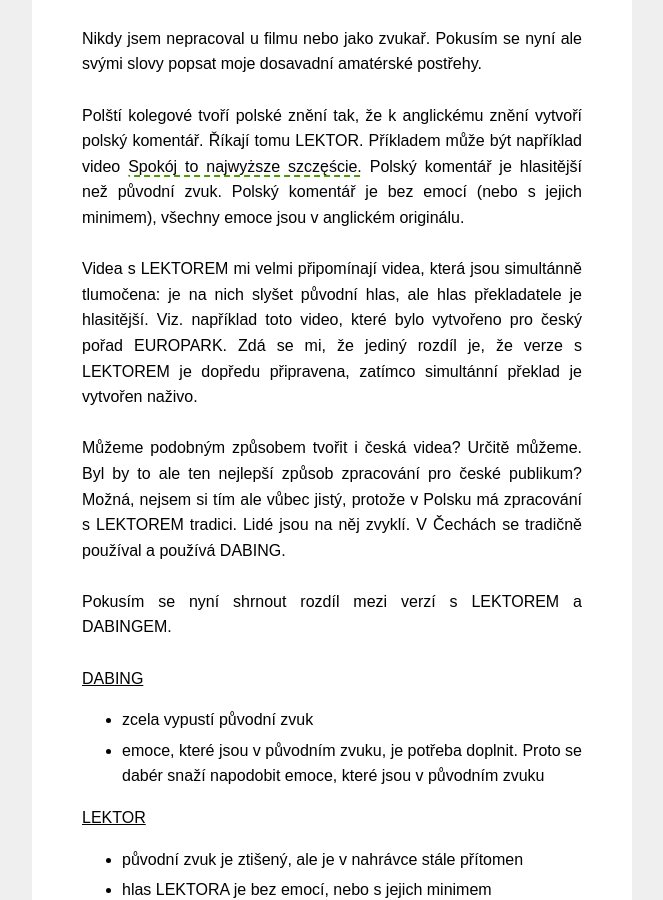
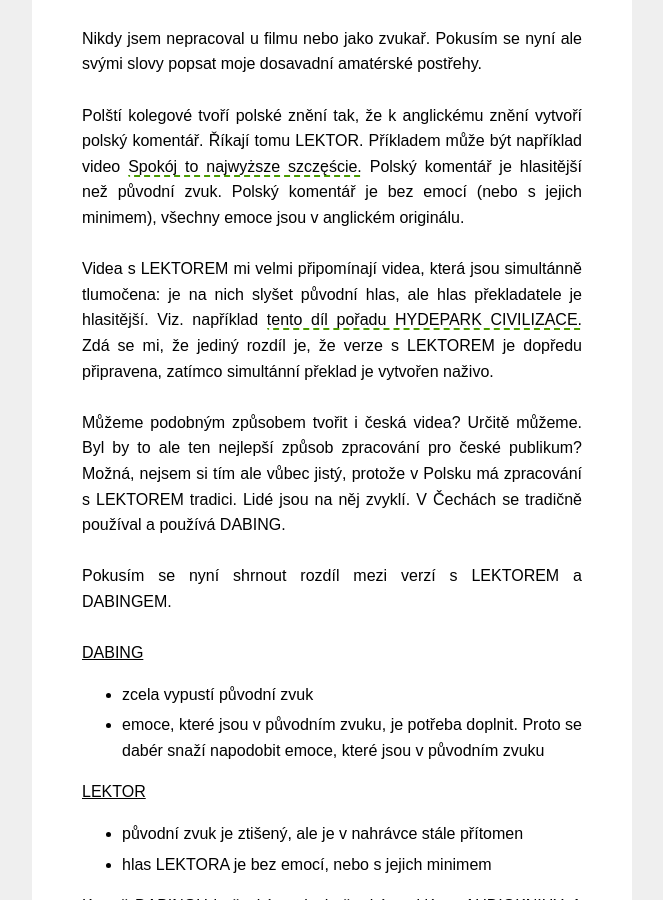
Before and after one commit to Borek78/jak-tvorit-panditu, a Jekyll site: the page built from poznamky-k-tvorbe-ceskeho-zneni-videi-ajahna-brahma.md, in a window 1280 px wide and 900 px high, scrolled down 566 px. Shown: the whole window, without its empty margins (308-971 px from the left). Built offline with Jekyll 4.4.1, drawn with Linux system fonts in a browser that asks for light colours.

Commit message:
pridan odkaz na HYDE PARK

```diff
--- a/poznamky-k-tvorbe-ceskeho-zneni-videi-ajahna-brahma.md
+++ b/poznamky-k-tvorbe-ceskeho-zneni-videi-ajahna-brahma.md
@@ -13,7 +13,7 @@ Nikdy jsem nepracoval u filmu nebo jako zvukař. Pokusím se nyní ale svými sl
 
 Polští kolegové tvoří polské znění tak, že k anglickému znění vytvoří polský komentář. Říkají tomu LEKTOR. Příkladem může být například video [Spokój to najwyższe szczęście.]() Polský komentář je hlasitější než původní zvuk. Polský komentář je bez emocí (nebo s jejich minimem), všechny emoce jsou v anglickém originálu.<br><br>
 
-Videa s LEKTOREM mi velmi připomínají videa, která jsou simultánně tlumočena: je na nich slyšet původní hlas, ale hlas překladatele je hlasitější. Viz. například toto video, které bylo vytvořeno pro český pořad EUROPARK. Zdá se mi, že jediný rozdíl je, že verze s LEKTOREM je dopředu připravena, zatímco simultánní překlad je vytvořen naživo.<br><br>
+Videa s LEKTOREM mi velmi připomínají videa, která jsou simultánně tlumočena: je na nich slyšet původní hlas, ale hlas překladatele je hlasitější. Viz. například [tento díl pořadu HYDEPARK CIVILIZACE.](https://www.ceskatelevize.cz/porady/10441294653-hyde-park-civilizace/221411058090515/) Zdá se mi, že jediný rozdíl je, že verze s LEKTOREM je dopředu připravena, zatímco simultánní překlad je vytvořen naživo.<br><br>
 
 Můžeme podobným způsobem tvořit i česká videa? Určitě můžeme. Byl by to ale ten nejlepší způsob zpracování pro české publikum? Možná, nejsem si tím ale vůbec jistý, protože v Polsku má zpracování s LEKTOREM tradici. Lidé jsou na něj zvyklí. V Čechách se tradičně používal a používá DABING.<br><br>
 
```
